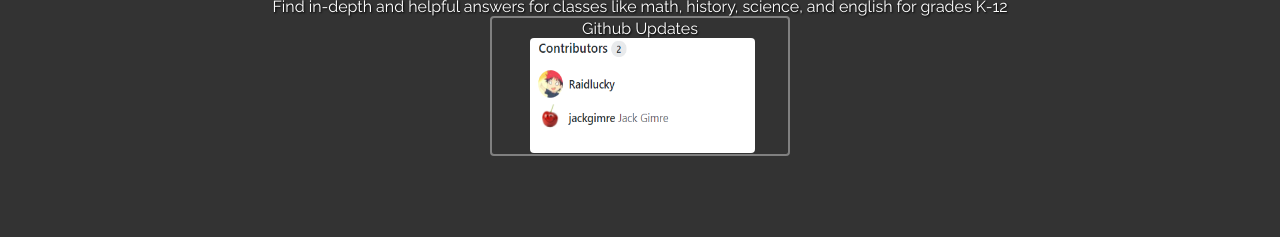
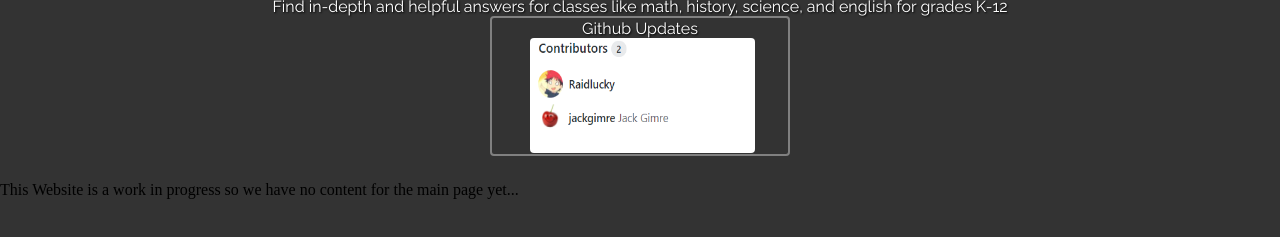
Before and after one commit to BanZ-Development/eAcademia, a website: page index.html in a window 1280 px wide. Shown: the part 137-374 px from the top of the page. Drawn offline with Linux system fonts and the light colour scheme.

Commit message:
initial commit

```diff
--- a/index.html
+++ b/index.html
@@ -23,5 +23,6 @@
             <a href="https://github.com/BanZ-Development/eAcademia" class="h2" style="cursor: pointer;">Github Updates</a>
             <img class="img" src="images/Capture.PNG">
         </div>
+        <p>This Website is a work in progress so we have no content for the main page yet...</p>
     </body>
 </html>
```
